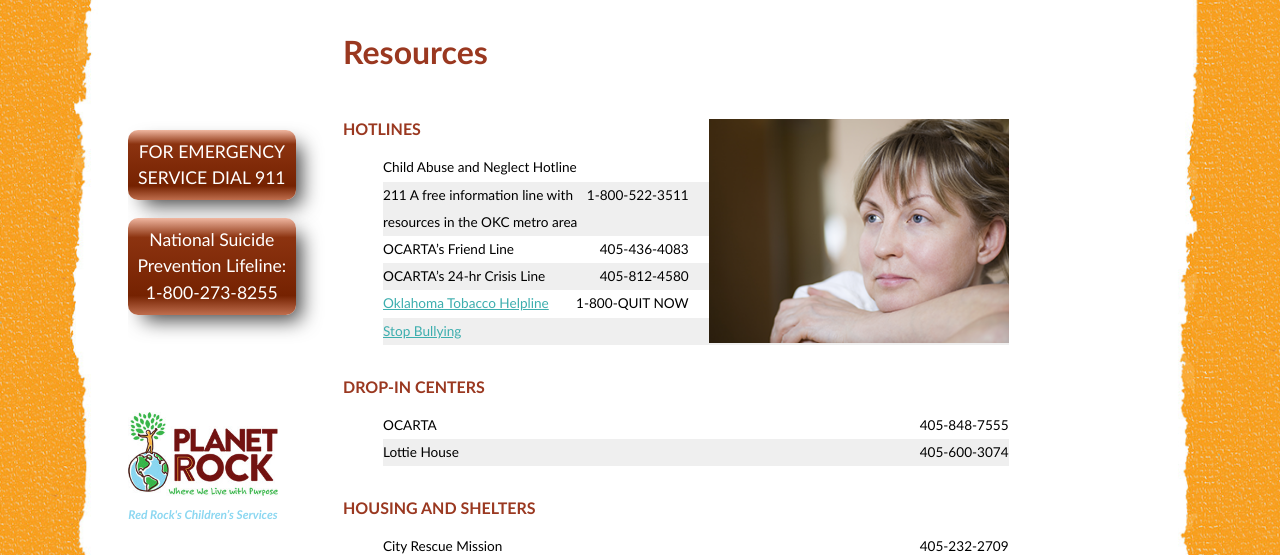
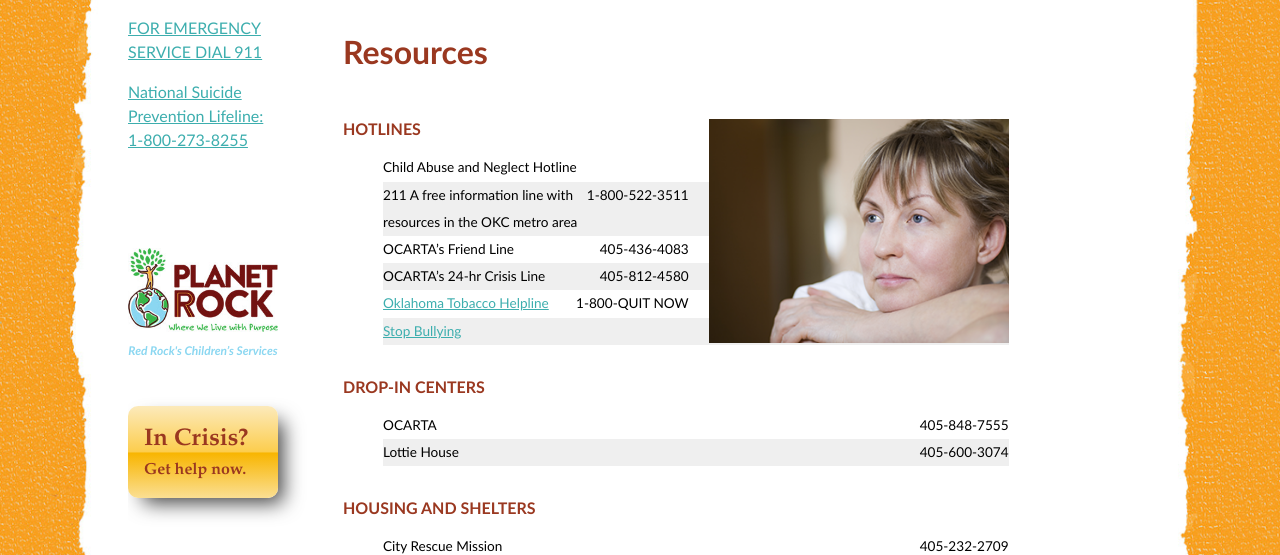
Before and after one commit to BRichardson2993/red-rock, a PHP site: page /resources.php in a window 1280 px wide. Shown: the part 248-803 px from the top of the page. Run offline with PHP 8.4, Linux system fonts and the light colour scheme; some libraries are stand-ins or nearby versions.

Commit message:
removed styles for warning buttons that were deleted, and other css changes

```diff
--- a/css/styles.css
+++ b/css/styles.css
@@ -127,7 +127,6 @@ nav a:hover {
   font-size: .75em;
   font-style: italic;
   box-shadow: 0px 8px 16px 0px rgba(0, 0, 0, 0.2);
-  text-align: right;
   line-height: 4em;
   padding: 5%;
 }
@@ -294,6 +293,11 @@ Index Page Styles
   display: none;
 }
 
+.intro h2 {
+    margin-top: 2em;
+
+}
+
 .columns {
   -webkit-column-count: 2;
   -moz-column-count: 2;
@@ -301,11 +305,7 @@ Index Page Styles
   -webkit-column-width: 200px;
   -moz-column-width: 200px;
   column-width: 200px;
-}
-
-.columns p:first-child {
-  margin-top: 0;
-  padding-right: 10%;
+  column-gap: 25px;
 }
 
 .mission {
@@ -461,7 +461,6 @@ Board Page Styles
 
 .position {
   font-weight: bold;
-  text-decoration: underline;
 }
 
 
@@ -1035,42 +1034,11 @@ Resources Page Styles
   background: #efefef;
 }
 
-#warning {
-  padding-top: 7em;
-}
-
-.emergency {
-  width: 150px;
-  border-radius: 10px;
-  padding: .5em;
-  /* Permalink - use to edit and share this gradient: http://colorzilla.com/gradient-editor/#f0b7a1+0,8c3310+20,752201+80,752201+80,bf6e4e+100 */
-  background: rgb(240, 183, 161);
-  /* Old browsers */
-  background: -moz-linear-gradient(top, rgba(240, 183, 161, 1) 0%, rgba(140, 51, 16, 1) 20%, rgba(117, 34, 1, 1) 80%, rgba(117, 34, 1, 1) 80%, rgba(191, 110, 78, 1) 100%);
-  /* FF3.6-15 */
-  background: -webkit-linear-gradient(top, rgba(240, 183, 161, 1) 0%, rgba(140, 51, 16, 1) 20%, rgba(117, 34, 1, 1) 80%, rgba(117, 34, 1, 1) 80%, rgba(191, 110, 78, 1) 100%);
-  /* Chrome10-25,Safari5.1-6 */
-  background: linear-gradient(to bottom, rgba(240, 183, 161, 1) 0%, rgba(140, 51, 16, 1) 20%, rgba(117, 34, 1, 1) 80%, rgba(117, 34, 1, 1) 80%, rgba(191, 110, 78, 1) 100%);
-  /* IE6-9 */
-  -webkit-box-shadow: 10px 10px 20px -5px rgba(0, 0, 0, 0.75);
-  -moz-box-shadow: 10px 10px 20px -5px rgba(0, 0, 0, 0.75);
-  box-shadow: 10px 10px 20px -5px rgba(0, 0, 0, 0.75);
-  text-align: center;
-  font-size: 1.1em;
-  color: white;
-  text-decoration: none;
-}
-
 #resourcesSection li a[href^="tel"]:link {
   text-decoration: none;
   color: black;
   float: right;
 }
-
-#warning a {
-  text-decoration: none;
-}
-
 
 /***********************************************************
 Locations Page Styles
@@ -1280,6 +1248,9 @@ Planet Rock Styles
   font-size: 1.15em;
   letter-spacing: .10em;
   max-width: 100%;
+}
+.homeLink {
+   margin-left: 5%;
 }
 
 img.waitingarea {
```
